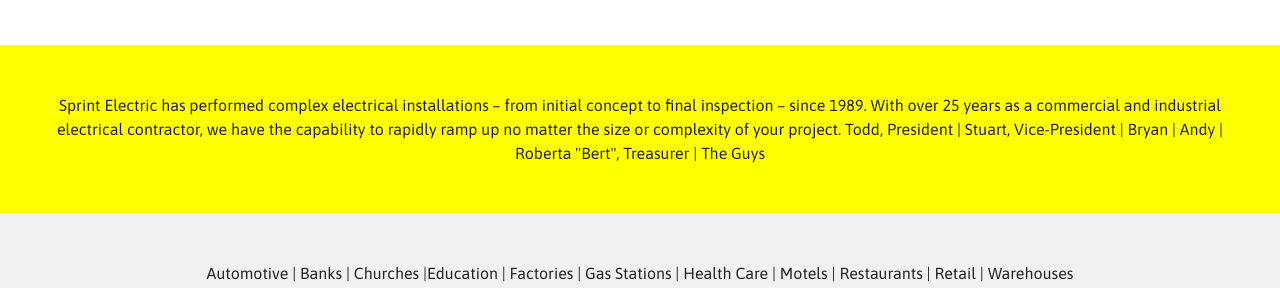
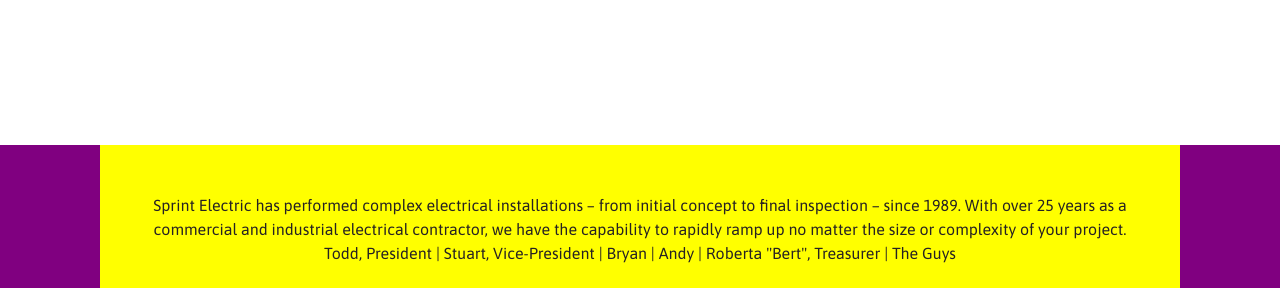
Before and after one commit to lespicer/lespicer.github.io, a plain HTML site: page unit_x/index.html in a window 1280 px wide. Shown: the part 512-800 px from the top of the page. Drawn offline with Linux system fonts and the light colour scheme.

Commit message:
quick changes

```diff
--- a/unit_x/css/style.css
+++ b/unit_x/css/style.css
@@ -78,8 +78,12 @@ footer{
 	background-color: purple;
 }
 
+#backgroundcolor{
+	background-color: purple;
+}
+
 #introtext{
-	margin: auto;
+	margin: 100px;
 	padding: 3em;
 	background-color: yellow;
 }
@@ -138,7 +142,7 @@ footer{
 }
 
 #contactbold{
-	text-weight: 800;
+	text-weight:800;
 	color: white;
 }
 
--- a/unit_x/index.html
+++ b/unit_x/index.html
@@ -26,8 +26,10 @@
 			<p>Power and Distribution | Fire Alarm Systems | Standby Emergency | Generators | Pole Lighting | Raceways and Cabling</p>
 		</div>
 
-		<div id="introtext">
-			<p>Sprint Electric has performed complex electrical installations –  from initial concept to final inspection – since 1989. With over 25 years as a commercial and industrial electrical contractor, we have the capability to rapidly ramp up no matter the size or complexity of your project. Todd, President | Stuart, Vice-President | Bryan | Andy | Roberta "Bert", Treasurer | The Guys</p>
+		<div id="backgroundcolor">
+			<div id="introtext">
+				<p>Sprint Electric has performed complex electrical installations –  from initial concept to final inspection – since 1989. With over 25 years as a commercial and industrial electrical contractor, we have the capability to rapidly ramp up no matter the size or complexity of your project. Todd, President | Stuart, Vice-President | Bryan | Andy | Roberta "Bert", Treasurer | The Guys</p>
+			</div>
 		</div>
 
 	<!-- <section id="photolinks" class="clearfix"> -->
```
